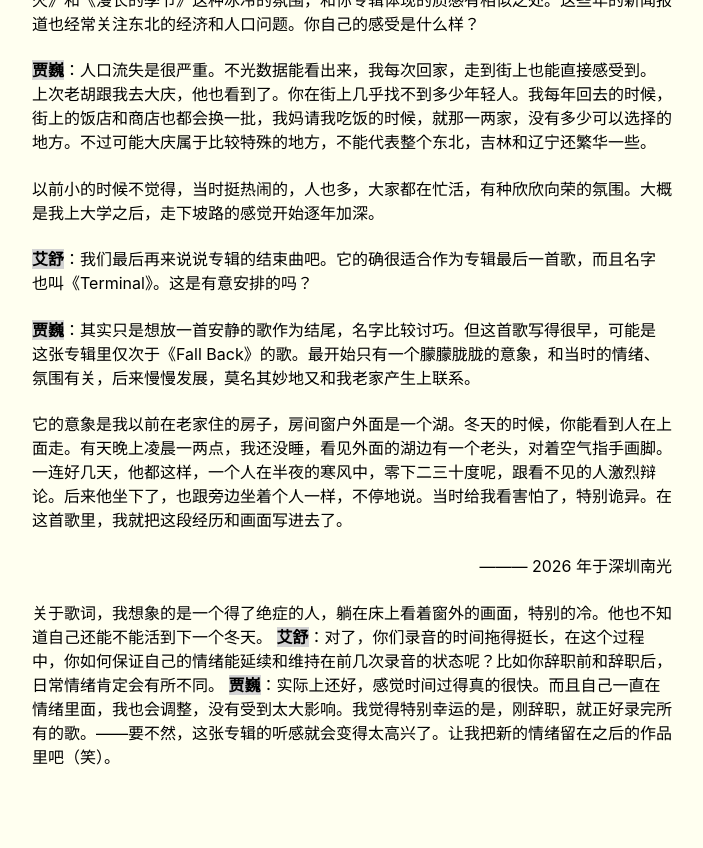
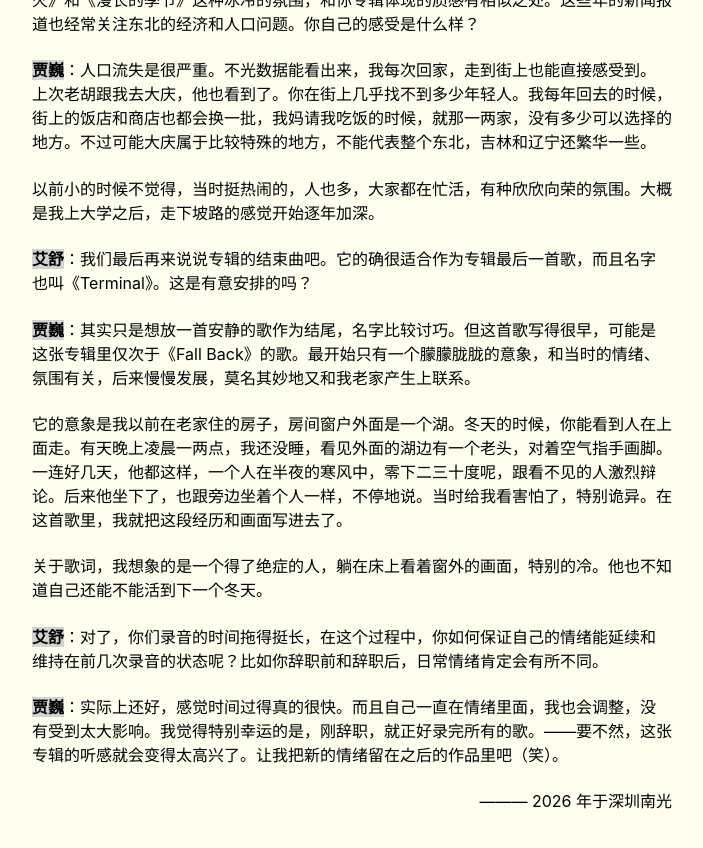
Before and after one commit to salingerlin/salingerlin.github.io, a Jekyll site: the page built from _posts/2026-01-26-feat jailwhale.md, in a window 1280 px wide and 900 px high, scrolled down 4298 px. Shown: the top 848 px of the window, without its empty margins (288-991 px from the left). Built offline with Jekyll 4.4.1, drawn with Linux system fonts in a browser that asks for light colours.

Commit message:
Update 2026-01-26-feat jailwhale.md

```diff
--- a/_posts/2026-01-26-feat jailwhale.md
+++ b/_posts/2026-01-26-feat jailwhale.md
@@ -104,7 +104,10 @@ JAILWHALE 是音乐人贾巍的个人计划，他刚于上周四发行了自己
 
 它的意象是我以前在老家住的房子，房间窗户外面是一个湖。冬天的时候，你能看到人在上面走。有天晚上凌晨一两点，我还没睡，看见外面的湖边有一个老头，对着空气指手画脚。一连好几天，他都这样，一个人在半夜的寒风中，零下二三十度呢，跟看不见的人激烈辩论。后来他坐下了，也跟旁边坐着个人一样，不停地说。当时给我看害怕了，特别诡异。在这首歌里，我就把这段经历和画面写进去了。
 
+关于歌词，我想象的是一个得了绝症的人，躺在床上看着窗外的画面，特别的冷。他也不知道自己还能不能活到下一个冬天。
+
+<span style= "background:lightgrey"><b>艾舒</b></span>：对了，你们录音的时间拖得挺长，在这个过程中，你如何保证自己的情绪能延续和维持在前几次录音的状态呢？比如你辞职前和辞职后，日常情绪肯定会有所不同。
+
+<span style= "background:lightgrey"><b>贾巍</b></span>：实际上还好，感觉时间过得真的很快。而且自己一直在情绪里面，我也会调整，没有受到太大影响。我觉得特别幸运的是，刚辞职，就正好录完所有的歌。——要不然，这张专辑的听感就会变得太高兴了。让我把新的情绪留在之后的作品里吧（笑）。
+
 <p align="right">——— 2026 年于深圳南光</p>
-关于歌词，我想象的是一个得了绝症的人，躺在床上看着窗外的画面，特别的冷。他也不知道自己还能不能活到下一个冬天。
-<span style= "background:lightgrey"><b>艾舒</b></span>：对了，你们录音的时间拖得挺长，在这个过程中，你如何保证自己的情绪能延续和维持在前几次录音的状态呢？比如你辞职前和辞职后，日常情绪肯定会有所不同。
-<span style= "background:lightgrey"><b>贾巍</b></span>：实际上还好，感觉时间过得真的很快。而且自己一直在情绪里面，我也会调整，没有受到太大影响。我觉得特别幸运的是，刚辞职，就正好录完所有的歌。——要不然，这张专辑的听感就会变得太高兴了。让我把新的情绪留在之后的作品里吧（笑）。
```
